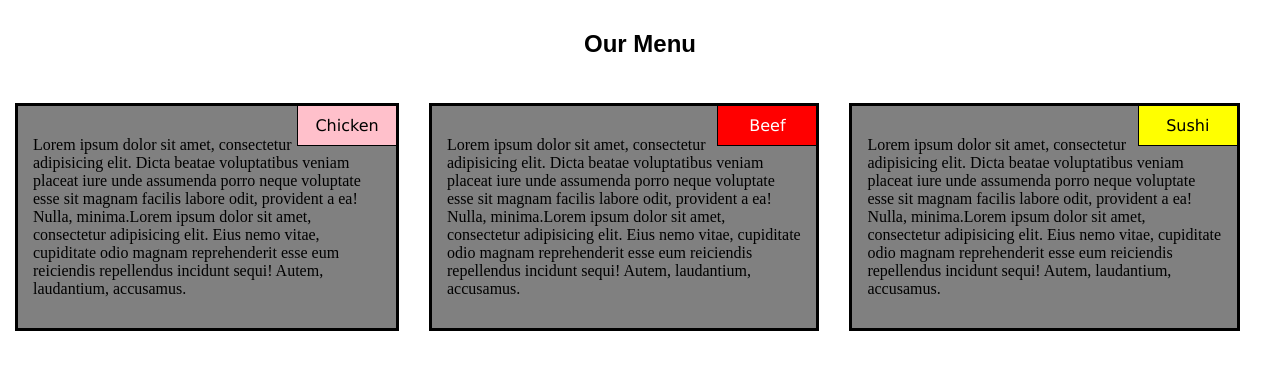
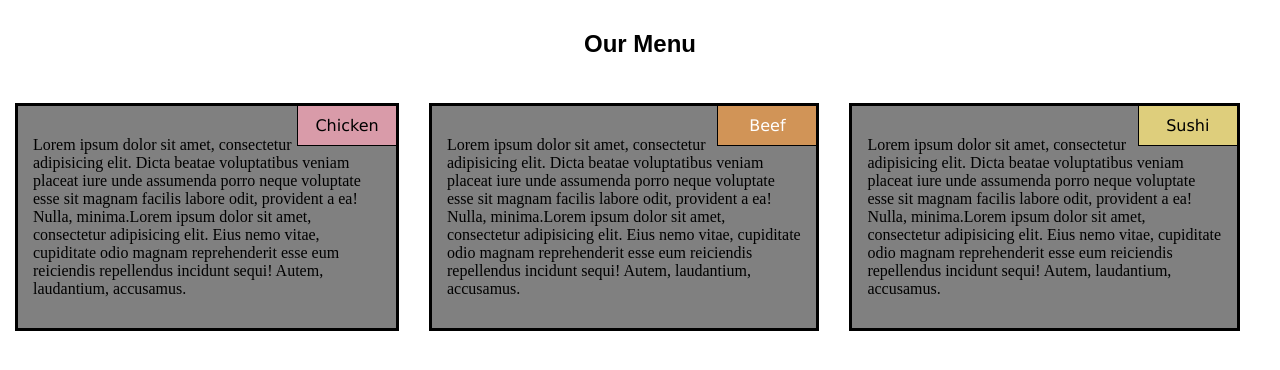
Before and after one commit to Deetachi/coursera-test, a plain HTML site: page module2_solution/index.html in a window 1280 px wide. Drawn offline with Linux system fonts and the light colour scheme.

Commit message:
module2_sol

```diff
--- a/module2_solution/main.css
+++ b/module2_solution/main.css
@@ -29,24 +29,24 @@ section {
 }
 
 #small_box1 {
-    background-color: pink;
+    background-color: #d99ba9;
     color: black;
     margin-top: -31px;
-    font-family: Verdana;
+    font-family: Verdana, Geneva, Tahoma, sans-serif;
 }
 
 #small_box2 {
-    background-color: red;
+    background-color: #d19457;
     color: white;
     margin-top: -31px;
-    font-family: Verdana;
+    font-family: Verdana, Geneva, Tahoma, sans-serif;
 }
 
 #small_box3 {
-    background-color: yellow;
+    background-color: #dece7c;
     color: black;
     margin-top: -31px;
-    font-family: Verdana;
+    font-family: Verdana, Geneva, Tahoma, sans-serif;
 }
 
 [class*="col-"] {
```
